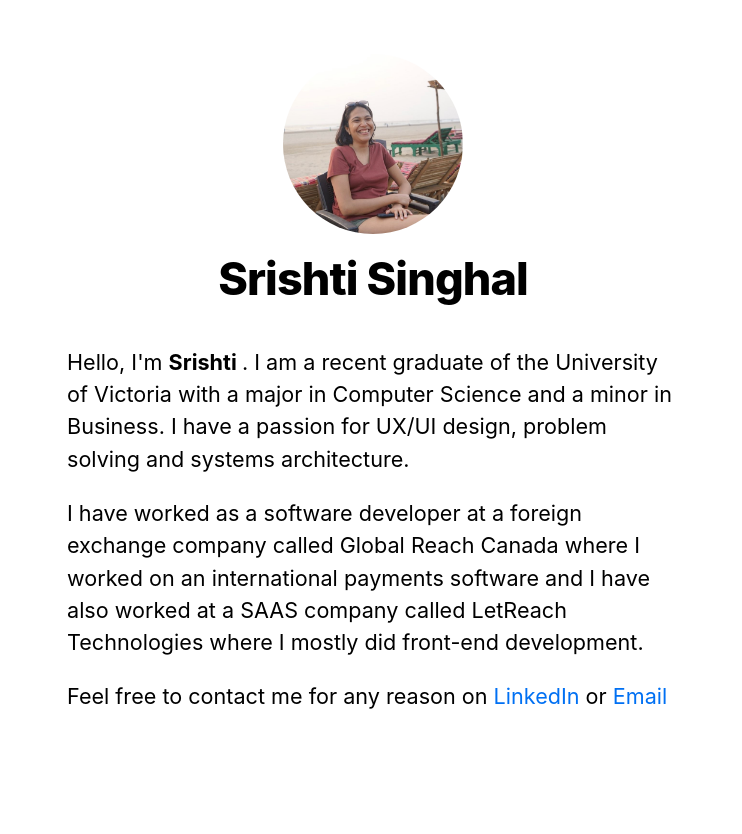
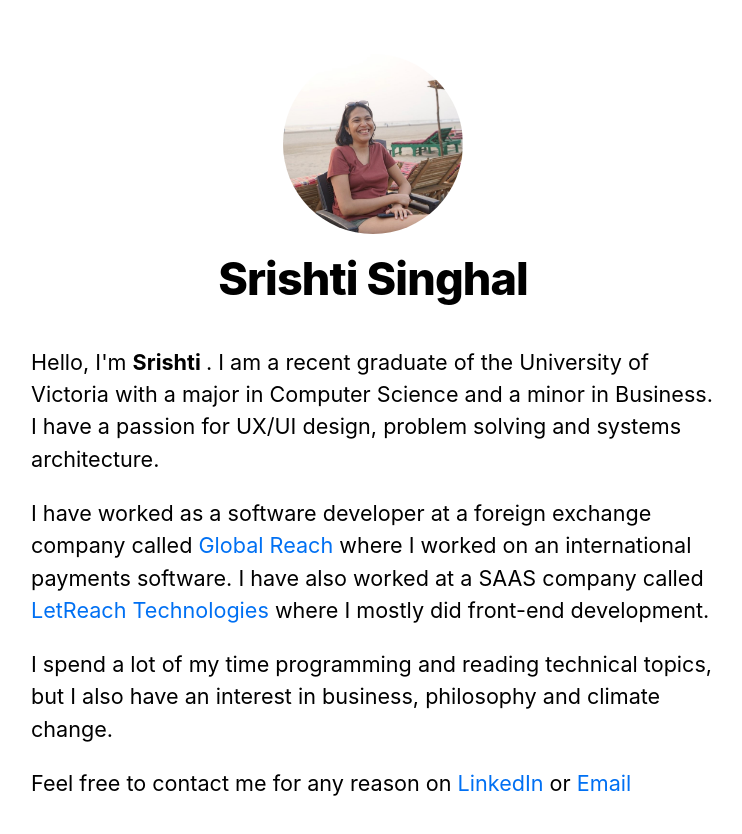
Before and after one commit to SrishtiSinghal/portfolio, a Next.js app: page / in a window 1280 px wide. Shown: the top 834 px of the page, without its empty margins (267-1009 px from the left). Built offline with nearby package versions, Linux system fonts and the light colour scheme.

Commit message:
done editing the description

```diff
--- a/components/layout.module.css
+++ b/components/layout.module.css
@@ -1,5 +1,5 @@
 .container {
-    max-width: 36rem;
+    max-width: 40rem;
     padding: 0 1rem;
     margin: 3rem auto 6rem;
   }
@@ -11,8 +11,8 @@
   }
 
   .headerImage {
-    width: 6rem;
-    height: 6rem;
+    width: 12rem;
+    height: 12rem;
   }
 
   .headerHomeImage {
--- a/pages/index.js
+++ b/pages/index.js
@@ -12,10 +12,12 @@ export default function Home() {
         <p>Hello, I'm <strong>Srishti </strong>. I am a recent graduate of the University of Victoria
          with a major in Computer Science and a minor in Business. I have a passion for UX/UI design, problem solving and systems
          architecture.</p>
-        <p> I have worked as a software developer at a foreign exchange company called Global Reach Canada where I worked on an international payments
-           software and I have also worked at a SAAS company called LetReach Technologies where I mostly did front-end development. </p>
+        <p> I have worked as a software developer at a foreign exchange company called <a href = "https://www.globalreachgroup.ca/corporate" >Global Reach</a> where I worked on an international payments
+           software. I have also worked at a SAAS company called <a href = "https://www.letreach.com/">LetReach Technologies</a> where I mostly did front-end development. </p>
+        <p>I spend a lot of my time programming and reading technical topics,
+           but I also have an interest in business, philosophy and climate change.</p>
         <p>
-        Feel free to contact me for any reason on <a href= "https://www.linkedin.com/in/srishti98/">LinkedIn </a> or
+          Feel free to contact me for any reason on <a href= "https://www.linkedin.com/in/srishti98/">LinkedIn </a> or
          <a href="mailto:singhalsrishti98@gmail.com"> Email </a>
         </p>
       </section>
```
